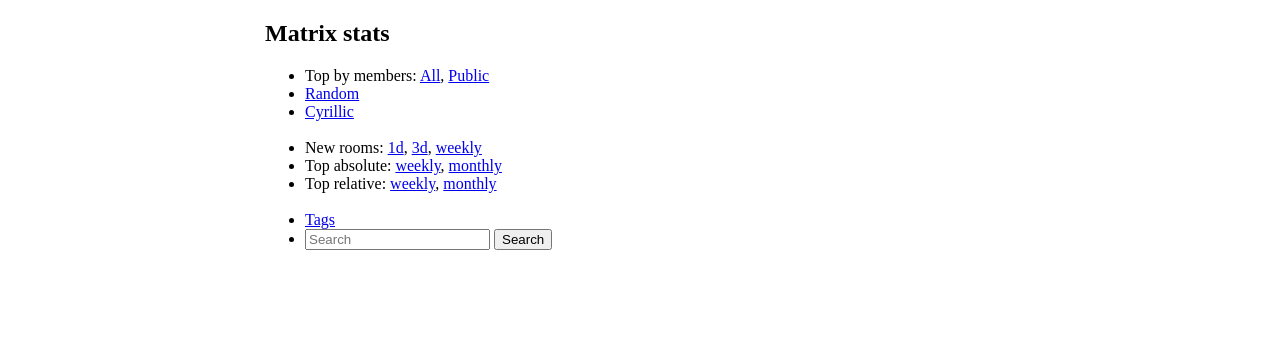
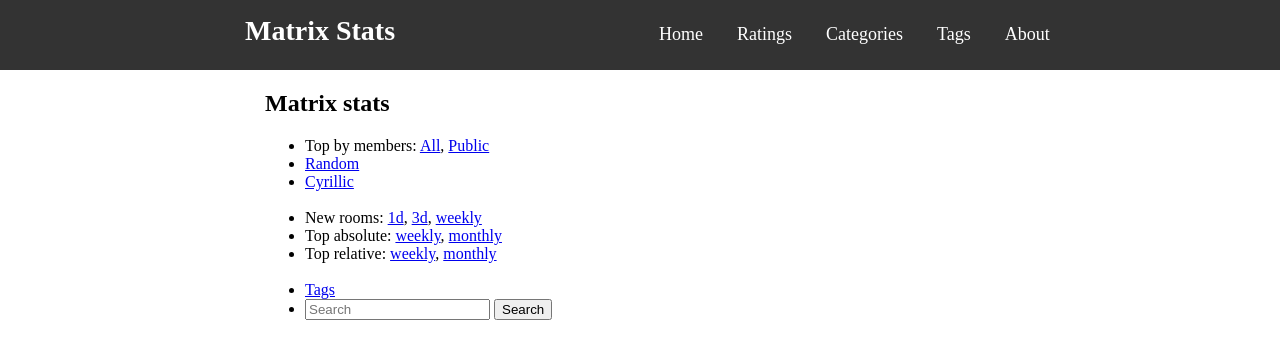
Before and after one commit to a13xmt/matrixstats.org, a Django app: page / in a window 1280 px wide. Shown: the top 359 px of the page. Run offline with Django 3.2, Linux system fonts and the light colour scheme; some libraries are stand-ins or nearby versions.

Commit message:
Add header with menu. Change tags page.

```diff
--- a/source/matrix_stats/urls.py
+++ b/source/matrix_stats/urls.py
@@ -50,7 +50,7 @@ urlpatterns = [
     url(r'^rooms/random/', views.list_rooms_by_random),
     url(r'^rooms/public/', views.list_public_rooms),
     url(r'^rooms/cyrillic/', views.list_rooms_by_lang_ru),
-    url(r'^rooms/tags/', views.list_tags),
+    url(r'^rooms/tags/', views.list_tags, name='tags'),
     url(r'^rooms/tag/(?P<tag>\w+)', views.list_rooms_with_tag, name='rooms-with-tag'),
 
     url(r'^rooms/search/(?P<term>\w+)', views.list_rooms_by_search_term, name='rooms-with-search-term'),
--- a/source/room_stats/static/css/main.css
+++ b/source/room_stats/static/css/main.css
@@ -1,18 +1,20 @@
 /*
  */
+
+body {
+  margin: 0;
+  padding: 0;
+}
 .content-container {
   max-width: 750px;
   margin: auto;
 }
 
 a.tag-cloud {
-  font-size: 0.8em;
+  /* font-size: 0.8em; */
+  margin: 0px 2px;
   color: rgb(0, 45, 90);
   text-decoration: none;
-}
-
-.content {
-
 }
 
 .pagination {
@@ -27,6 +29,43 @@ a.tag-cloud {
   color: rgb(80,80,80);
 }
 
+/*
+ *
+ * Navigation
+ *
+ */
+
+nav {
+  background-color: #333;
+  color: white;
+  margin-bottom: 10px;
+}
+
+.nav-header{
+  font-size: 28px;
+  font-weight: bold;
+  display: inline-block;
+  min-width: 50%;
+  text-align: center;
+  margin: 15px 0;
+}
+
+.nav-links {
+  display: inline-block;
+}
+
+nav a {
+  text-decoration: none;
+  color: white;
+  font-size: 18px;
+  padding: 10px 15px;
+  margin-bottom: 15px;
+  display: inline-block;
+}
+
+nav a:hover {
+  background-color: #666;
+}
 
 /*
  *
@@ -242,6 +281,33 @@ a:visited.room-title{
 
 /*
  *
+ * Tags
+ *
+ */
+
+.tags-header {
+  position: relative;
+}
+
+.tags-header h1 {
+  display: inline-block;
+}
+
+.tags-header a{
+  position: absolute;
+  right: 25px;
+  top: 30px;
+  font-size: 12px;
+  text-decoration: none;
+  color: grey;
+}
+
+.tags-header a:focus{
+  outline: none;
+}
+
+/*
+ *
  * Utils
  *
  */
--- a/source/room_stats/templates/room_stats/base.html
+++ b/source/room_stats/templates/room_stats/base.html
@@ -22,6 +22,18 @@
   </head>
 
   <body itemscope itemtype="http://schema.org/WebPage">
+
+    <nav role="navigation" itemscope itemtype="http://schema.org/SiteNavigationElement">
+      <div class="nav-header">Matrix Stats</div>
+      <div class="nav-links">
+        <a itemprop="url" href="/">Home</a>
+        <a itemprop="url" href="/page1/">Ratings</a>
+        <a itemprop="url" href="/page2/">Categories</a>
+        <a itemprop="url" href="{% url 'tags' %}">Tags</a>
+        <a itemprop="url" href="/page2/">About</a>
+      </div>
+    </nav>
+
     <div class="content-container">
       {% block content %}
       {% endblock content %}
--- a/source/room_stats/utils.py
+++ b/source/room_stats/utils.py
@@ -176,7 +176,7 @@ def update_tags():
     # clear previous relations
     Tag.objects.all().delete()
     hashtag = re.compile("#\w+")
-    rooms = Room.objects.filter(members_count__gt=5, topic__iregex=r'#\w+')
+    rooms = Room.objects.filter(topic__iregex=r'#\w+')
     for room in rooms:
         room_tags = hashtag.findall(room.topic)
         for tag in room_tags:
```
Also changed, not shown: source/room_stats/templates/room_stats/tag_list.html (+9 -3 lines).
